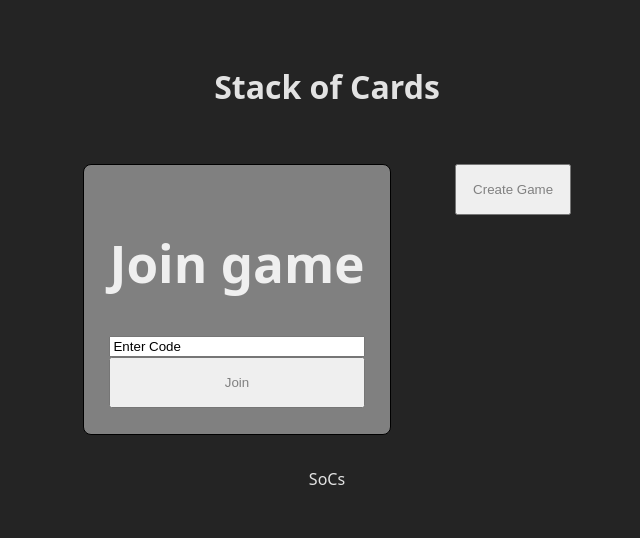
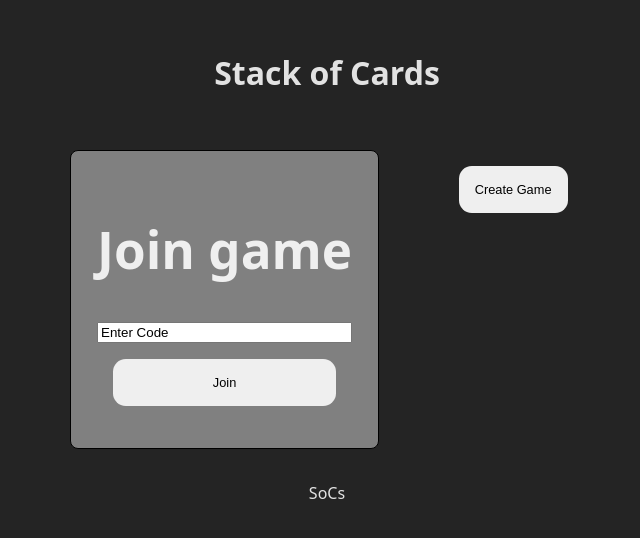
Before and after one commit to username123115/stackofcards, a React (Vite) app in the folder frontend/: page / in a window 1280 px wide. Shown: the part 134-672 px from the top of the page, without its empty margins (313-953 px from the left). Built offline with nearby package versions, Linux system fonts and the light colour scheme.

Commit message:
add color scheme

```diff
--- a/frontend/src/App.tsx
+++ b/frontend/src/App.tsx
@@ -1,5 +1,5 @@
 import Entrance from './components/entrance.tsx'
-import styles from './app.module.css'
+import styles from './styles/app.module.css'
 
 function App() {
 
--- a/frontend/src/components/components.module.css
+++ b/frontend/src/components/components.module.css
@@ -1,3 +1,5 @@
+@import '../styles/colors.module.css';
+
 .entrance {
 	flex: 1;
 	display: flex;
@@ -29,6 +31,12 @@
 }
 
 .button {
+	composes: bgPrimary accent;
+	font-size: 1vw;
+	margin: 1rem;
+	border: 0;
+	padding: 8px;
 	padding: 1rem;
-	color: gray;
+	border-radius: 1em;
+
 }
--- a/frontend/src/main.tsx
+++ b/frontend/src/main.tsx
@@ -1,6 +1,6 @@
 import { StrictMode } from 'react'
 import { createRoot } from 'react-dom/client'
-import './index.css'
+import './styles/index.module.css'
 
 import App from './App.tsx'
 import Header from './components/utility/header.tsx'
--- /dev/null
+++ b/frontend/src/styles/colors.module.css
@@ -0,0 +1,96 @@
+:root {
+	/* Primary colors */
+	--primary-100: #eaf1f8;
+	--primary-300: #a4b8d1;
+	--primary-500: #6b80a4;
+	--primary-700: #475b78;
+	--primary-900: #2a374f;
+
+	/* Neutral colors */
+	--neutral-100: #f4f3f6;
+	--neutral-300: #d8d6de;
+	--neutral-500: #a09ca8;
+	--neutral-700: #5c5a66;
+	--neutral-900: #302e38;
+
+	/* Accent colors */
+	--accent-100: #fdecef;
+	--accent-300: #f6c5d4;
+	--accent-500: #e995b0;
+	--accent-700: #c76b85;
+	--accent-900: #8f435b;
+}
+
+/* Export color classes */
+.primaryLight {
+	color: var(--primary-100);
+}
+
+.primary {
+	color: var(--primary-500);
+}
+
+.primaryDark {
+	color: var(--primary-700);
+}
+
+.neutralLight {
+	color: var(--neutral-100);
+}
+
+.neutral {
+	color: var(--neutral-500);
+}
+
+.neutralDark {
+	color: var(--neutral-700);
+}
+
+.accentLight {
+	color: var(--accent-100);
+}
+
+.accent {
+	color: var(--accent-500);
+}
+
+.accentDark {
+	color: var(--accent-700);
+}
+
+/* Background variants */
+.bgPrimaryLight {
+	background-color: var(--primary-100);
+}
+
+.bgPrimary {
+	background-color: var(--primary-500);
+}
+
+.bgPrimaryDark {
+	background-color: var(--primary-700);
+}
+
+.bgNeutralLight {
+	background-color: var(--neutral-100);
+}
+
+.bgNeutral {
+	background-color: var(--neutral-500);
+}
+
+.bgNeutralDark {
+	background-color: var(--neutral-700);
+}
+
+.bgAccentLight {
+	background-color: var(--accent-100);
+}
+
+.bgAccent {
+	background-color: var(--accent-500);
+}
+
+.bgAccentDark {
+	background-color: var(--accent-700);
+}
```
Also changed, not shown: frontend/src/styles/app.module.css (renamed from frontend/src/app.module.css), frontend/src/styles/index.module.css (renamed from frontend/src/index.css).
